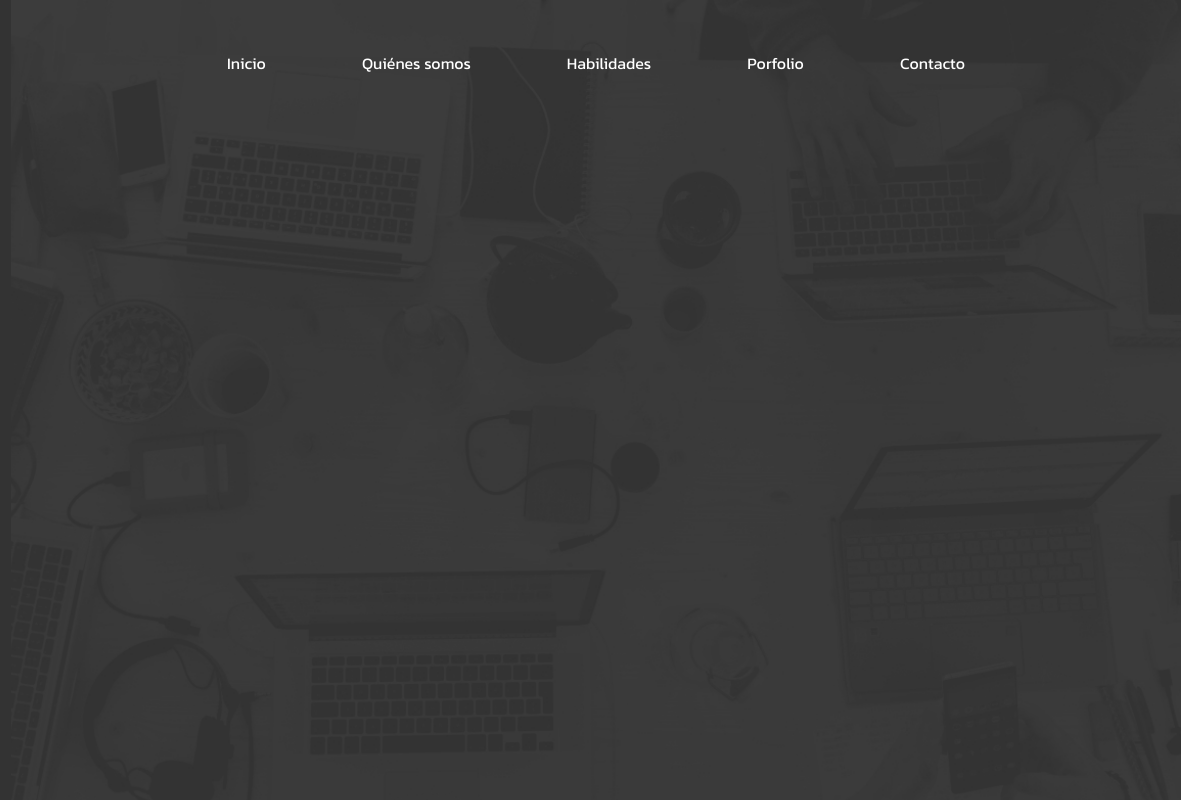
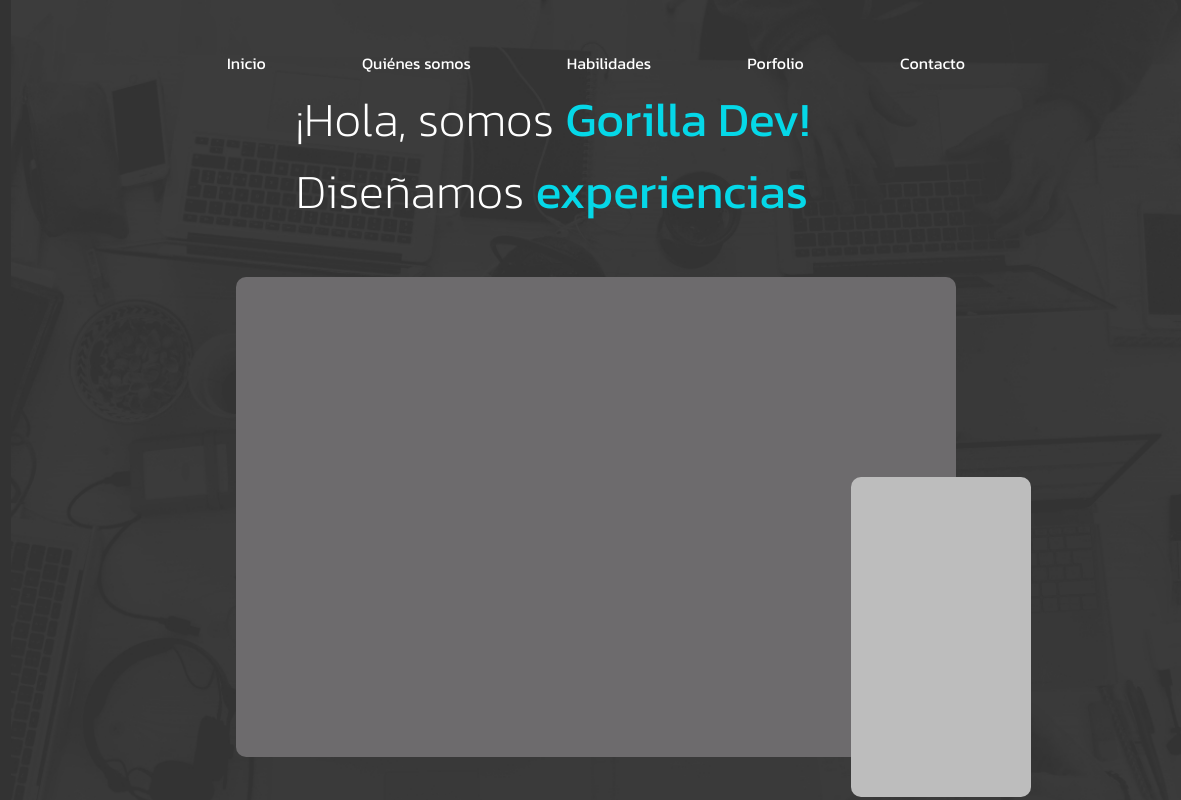
Before and after one commit to valinor33/gorilla-dev-pwa, a React app: page / in a window 1280 px wide. Shown: the full height of the page, 99-1280 px from the left. Built offline with nearby package versions, Linux system fonts and the light colour scheme.

Commit message:
title in head update

```diff
--- a/public/index.html
+++ b/public/index.html
@@ -16,7 +16,7 @@
       content="black-translucent"
     />
     <link rel="manifest" href="manifest.json" />
-    <title>Gorilla Dev Web Site 🐵</title>
+    <title>Gorilla Dev</title>
   </head>
   <body>
     <div id="root"></div>
--- a/src/components/styles/HomeMainContent.css
+++ b/src/components/styles/HomeMainContent.css
@@ -2,7 +2,7 @@
   display: flex;
   align-items: center;
   justify-content: center;
-  width: 600px;
+  width: auto;
   flex-direction: column;
 }
 
--- a/src/pages/Home.js
+++ b/src/pages/Home.js
@@ -12,7 +12,9 @@
         <NavBar />
         <main className="main">
           <SideBar />
-          <div className="container">{/* <HomeMainContent /> */}</div>
+          <div className="container">
+            <HomeMainContent />
+          </div>
         </main>
       </div>
     </React.Fragment>
```
